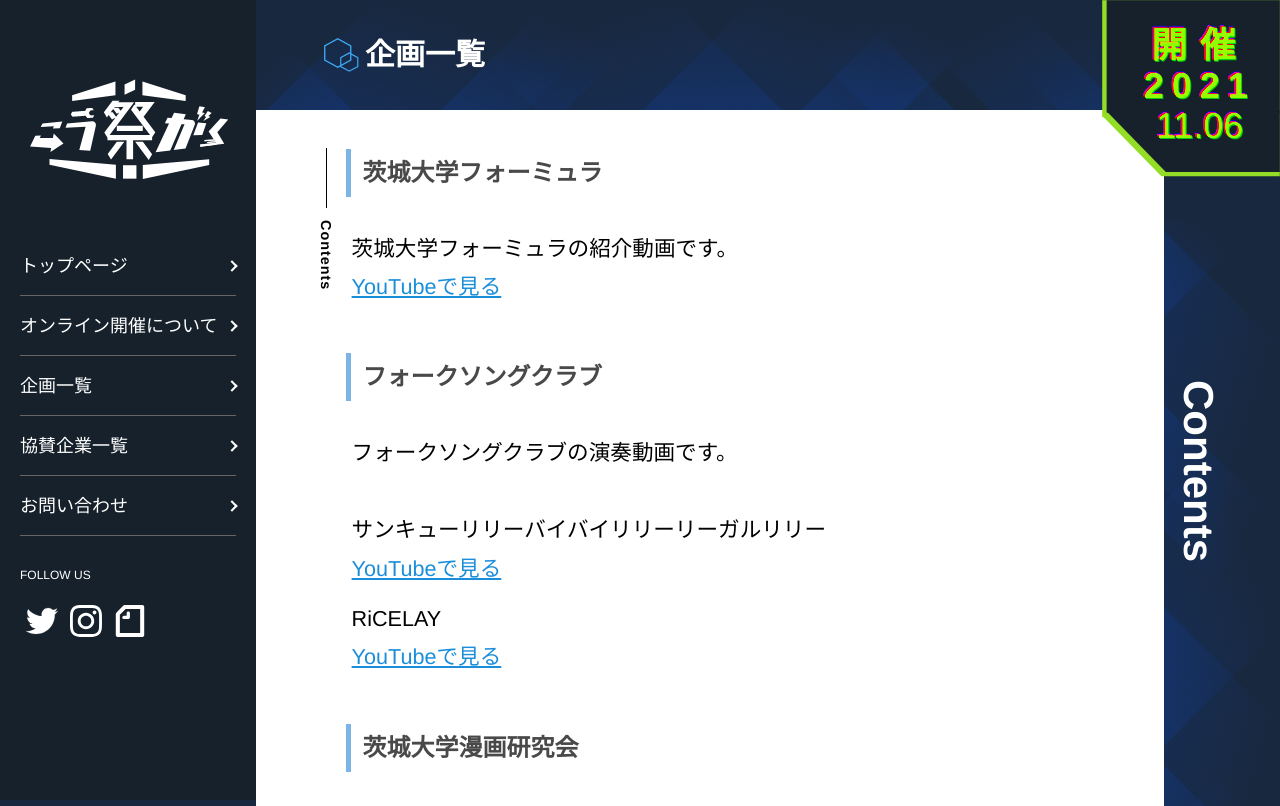
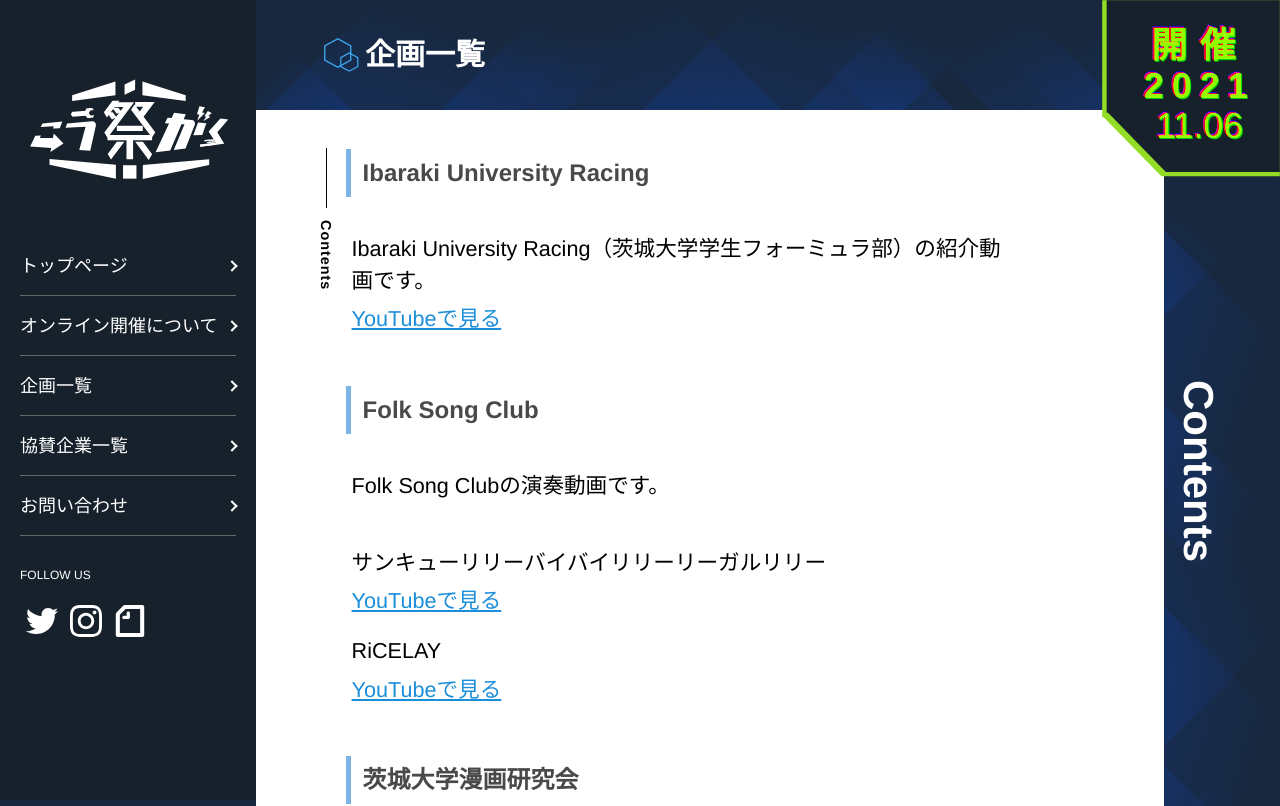
Before and after one commit to kougakusai/kougakusai-hp, a Next.js app: page /event/show in a window 1280 px wide. Shown: the top 806 px of the page. Built offline with nearby package versions, Linux system fonts and the light colour scheme.

Commit message:
サークル名を正式なものに訂正

```diff
--- a/src/pages/event/show.tsx
+++ b/src/pages/event/show.tsx
@@ -3,24 +3,6 @@ import Head from "next/head";
 import Link from "next/link";
 import ArticleLayout from "src/components/templates/ArticleLayout";
 import Subtitle from "src/components/modules/Subtitle";
-
-const contents = [
-  {
-    title: "茨城大学フォーミュラ",
-    description: "茨城大学フォーミュラの紹介動画です。",
-    url: "https://youtu.be/bOuJYDg2OCM",
-  },
-  {
-    title: "フォークソングクラブ",
-    description: "サンキューリリーバイバイリリーリーガルリリー",
-    url: "https://youtu.be/SoWmn0HM6F0",
-  },
-  {
-    title: "フォークソングクラブ",
-    description: "メールアドレス",
-    url: "https://youtu.be/A-xGCNqbOAo",
-  },
-];
 
 const Show = () => {
   return (
@@ -30,8 +12,11 @@ const Show = () => {
       </Head>
       <article className="text-[1.5rem] k-lg:text-[1.8rem] relative top-[calc(-1.2rem-26px)] k-lg:top-[calc(-1.2rem-27px)] space-y-[50px]">
         <div>
-          <Subtitle text="茨城大学フォーミュラ" />
-          <p className="p-2">茨城大学フォーミュラの紹介動画です。</p>
+          <Subtitle text="Ibaraki University Racing" />
+          <p className="p-2">
+            Ibaraki University
+            Racing（茨城大学学生フォーミュラ部）の紹介動画です。
+          </p>
           <a
             href="https://youtu.be/bOuJYDg2OCM"
             target="_blank"
@@ -42,8 +27,8 @@ const Show = () => {
           </a>
         </div>
         <div>
-          <Subtitle text="フォークソングクラブ" />
-          <p className="p-2">フォークソングクラブの演奏動画です。</p>
+          <Subtitle text="Folk Song Club" />
+          <p className="p-2">Folk Song Clubの演奏動画です。</p>
           <br />
           <p className="p-2">サンキューリリーバイバイリリーリーガルリリー</p>
           <a
```
